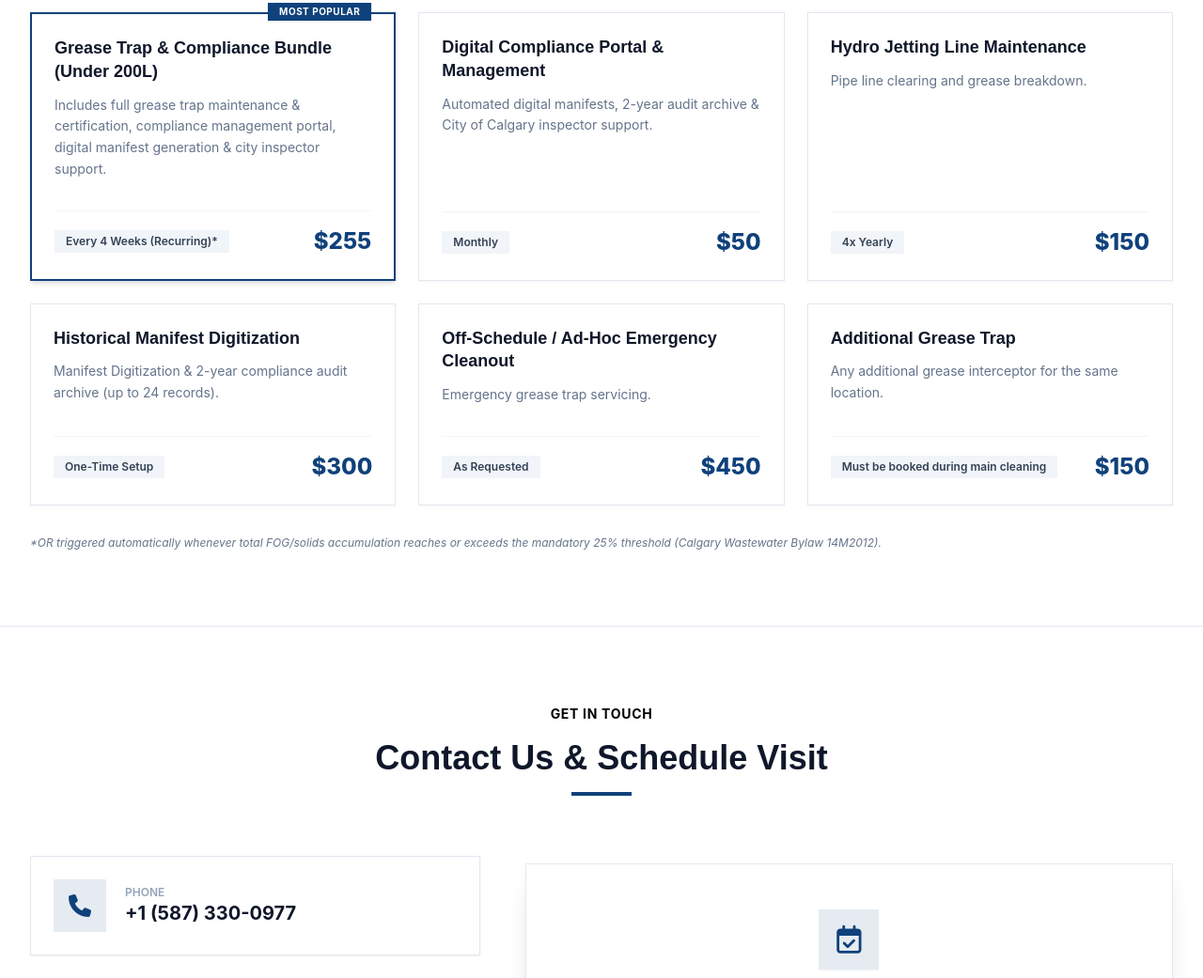
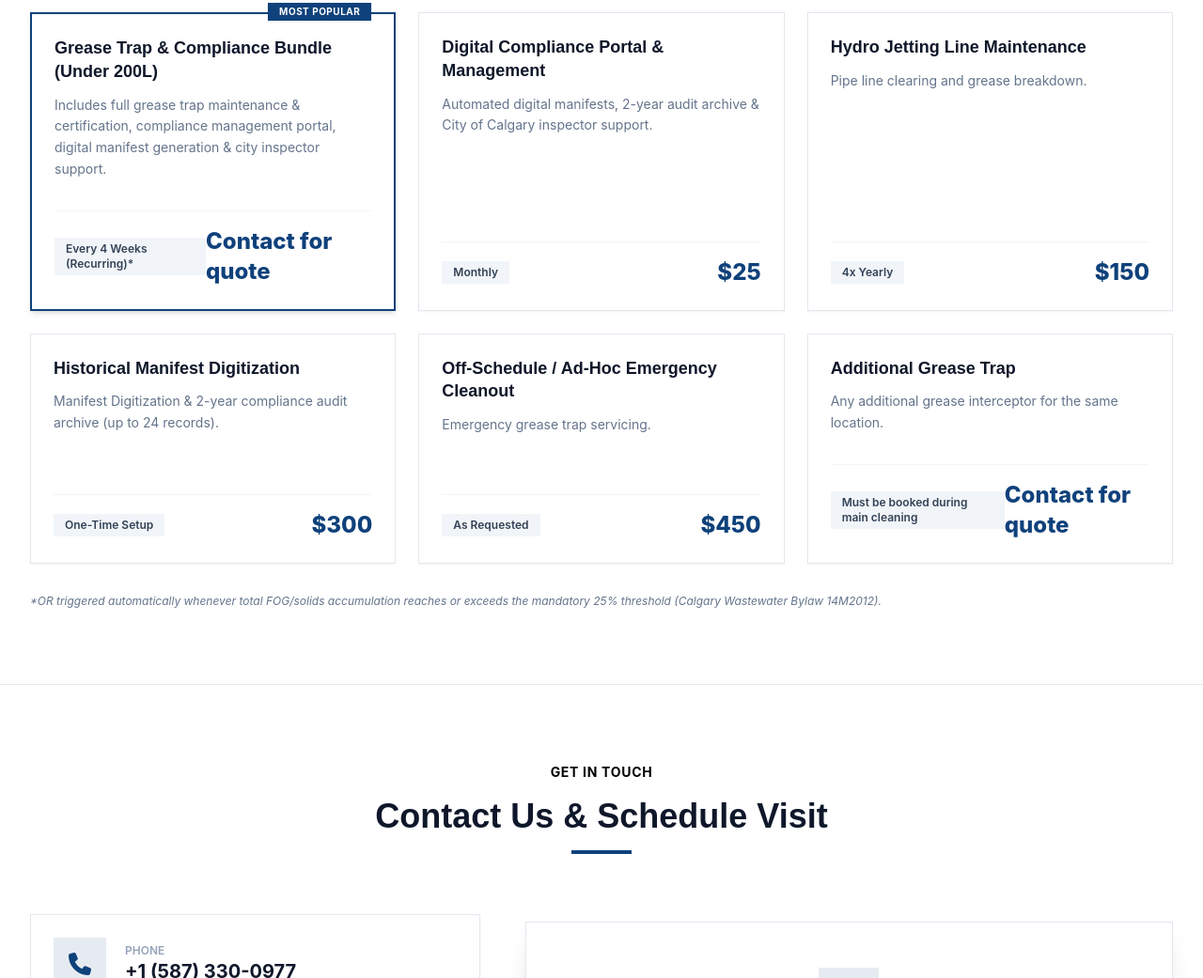
Before and after one commit to 2749736/m4K9x2, a plain HTML site: page index.html in a window 1280 px wide. Shown: the part 1563-2604 px from the top of the page at 94% size. Drawn offline with nearby package versions, Linux system fonts and the light colour scheme.

Commit message:
Update pricing information to 'Contact for quote'

```diff
--- a/index.html
+++ b/index.html
@@ -245,7 +245,7 @@
                             <span class="bg-slate-100 text-slate-700 text-xs font-semibold px-3 py-1">
                                 Every 4 Weeks (Recurring)*
                             </span>
-                            <span class="text-2xl font-extrabold text-[#0F417B]">$255</span>
+                            <span class="text-2xl font-extrabold text-[#0F417B]">Contact for quote</span>
                         </div>
                     </div>
 
@@ -263,7 +263,7 @@
                             <span class="bg-slate-100 text-slate-700 text-xs font-semibold px-3 py-1">
                                 Monthly
                             </span>
-                            <span class="text-2xl font-extrabold text-[#0F417B]">$50</span>
+                            <span class="text-2xl font-extrabold text-[#0F417B]">$25</span>
                         </div>
                     </div>
 
@@ -335,7 +335,7 @@
                             <span class="bg-slate-100 text-slate-700 text-xs font-semibold px-3 py-1">
                                 Must be booked during main cleaning
                             </span>
-                            <span class="text-2xl font-extrabold text-[#0F417B]">$150</span>
+                            <span class="text-2xl font-extrabold text-[#0F417B]">Contact for quote</span>
                         </div>
                     </div>
 
```
